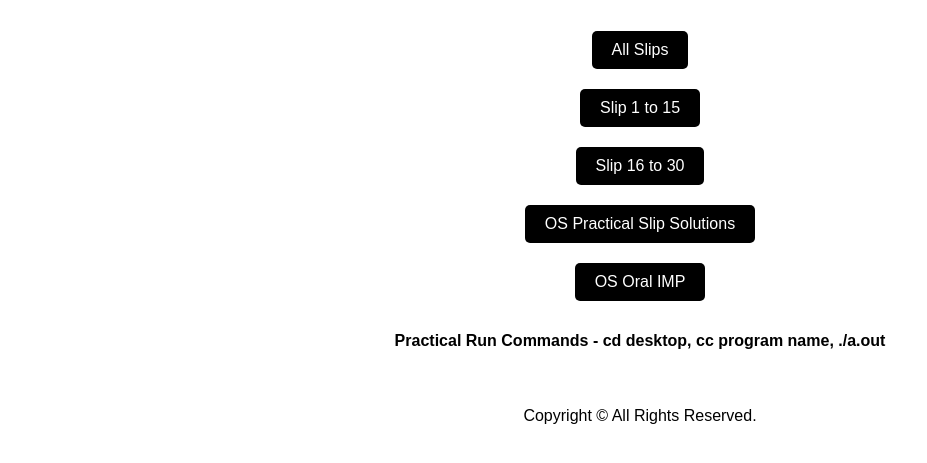
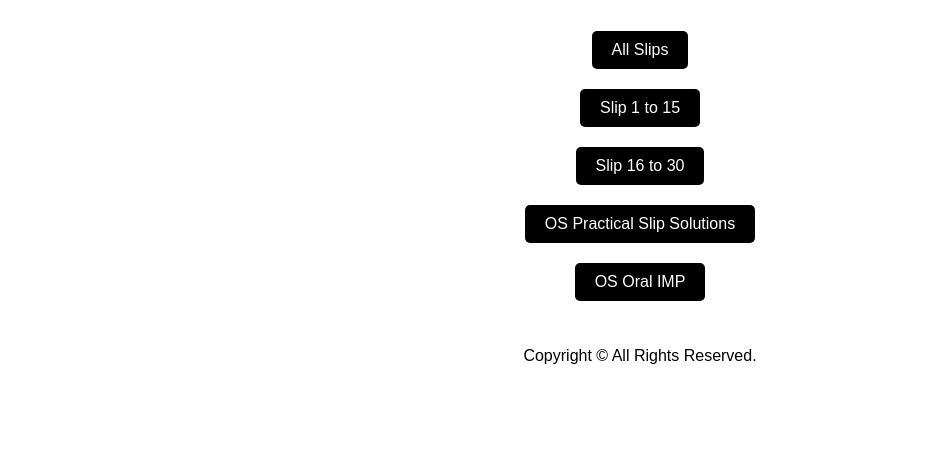
Before and after one commit to pratikjadhav185/practicalslips, a plain HTML site: page index.html in a window 1280 px wide. Shown: the part 99-562 px from the top of the page, without its empty margins (0-927 px from the left). Drawn offline with Linux system fonts and the light colour scheme.

Commit message:
Update index.html

```diff
--- a/index.html
+++ b/index.html
@@ -39,7 +39,7 @@
           OS Oral IMP
           </button>
 
-          <h4> Practical Run Commands - cd desktop, cc program name, ./a.out</h4>
+
 
 
 
```
